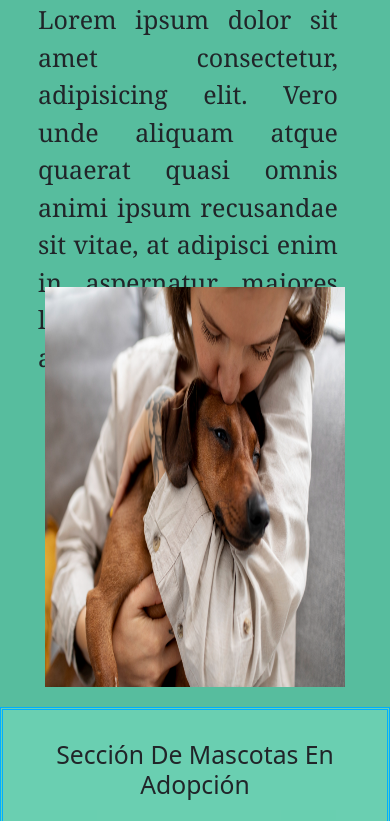
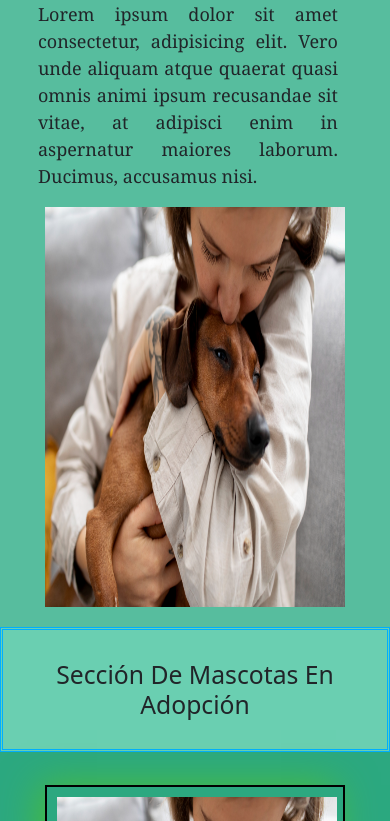
Before and after one commit to Njsc99/PreEntrega2Saez, a plain HTML site: page index.html in a window 390 px wide. Shown: the part 279-1100 px from the top of the page. Drawn offline with nearby package versions, Linux system fonts and the light colour scheme.

Commit message:
Actualizacion Responsive Index

```diff
--- a/css/style.css
+++ b/css/style.css
@@ -253,6 +253,14 @@ header nav ul li a{
 }
 
 @media screen and (max-width: 733px) {
+    .hero{
+        height: 800px;
+    }
+
+    .hero p{
+        font-size: large;
+    }
+
     .hero div p{
         width: 500px;
     }
@@ -263,10 +271,11 @@ header nav ul li a{
 
 @media screen and (max-width: 649px) {
     .hero {
-        height: 750px;
+        height: 720px;
     }
     .hero div p{
         width: 400px;
+        font-size: large;
     }
     .hero img {
         width: 400px;
@@ -275,10 +284,11 @@ header nav ul li a{
 
 @media screen and (max-width: 430px) {
     .hero {
-        height: 800px;
+        height: 720px;
     }
     .hero div p{
         width: 300px;
+        font-size: large;
     }
     .hero img {
         width: 300px;
```
